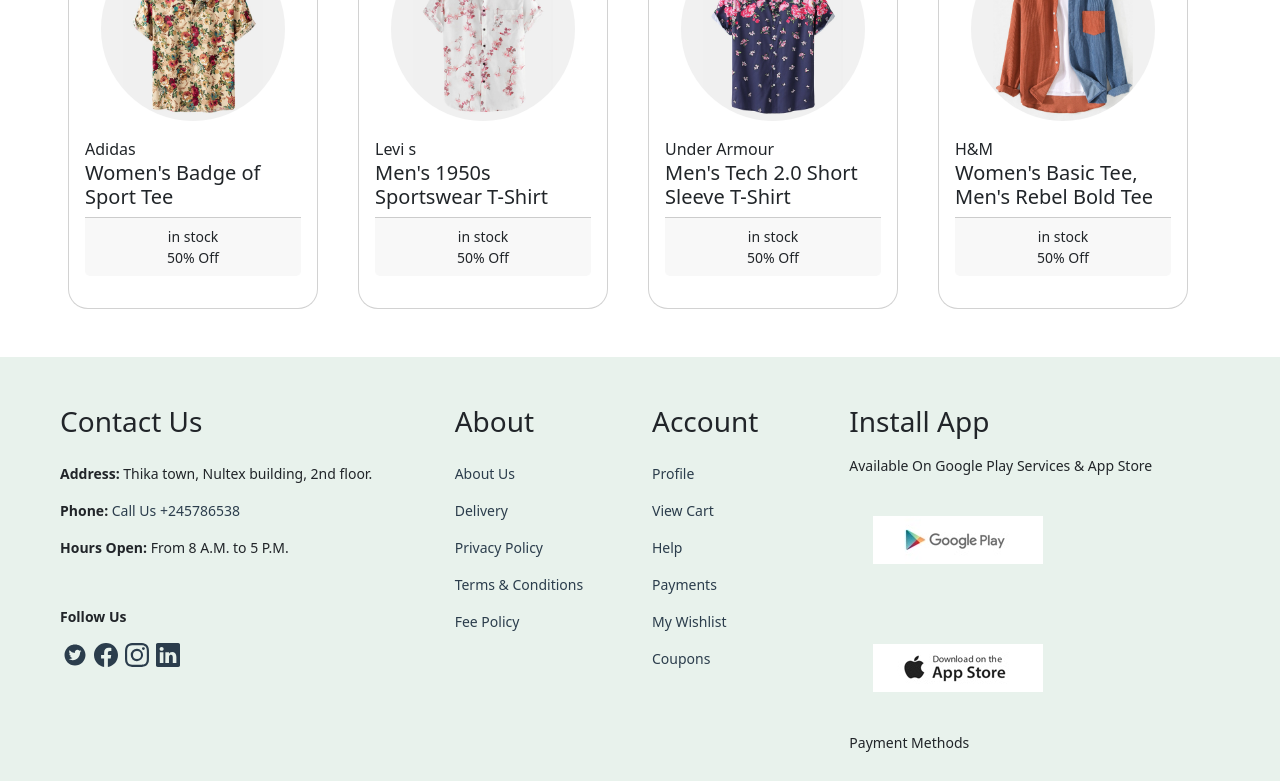
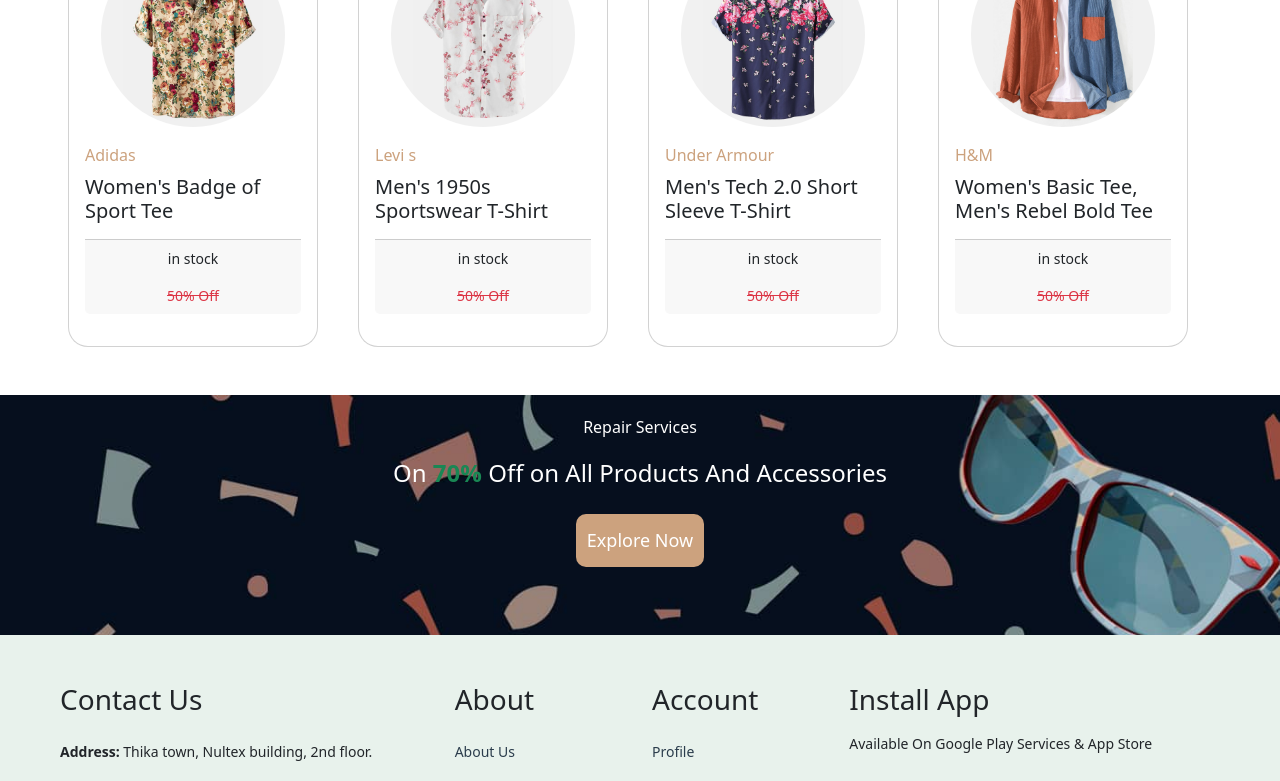
Before and after one commit to hetpatel4381/E-commerce-site_ReactJS, a React (Vite) app: page / in a window 1280 px wide. Shown: the part 880-1661 px from the top of the page. Built offline with nearby package versions, Linux system fonts and the light colour scheme.

Commit message:
completed the repair section on Home page

```diff
--- a/src/App.css
+++ b/src/App.css
@@ -1,7 +1,7 @@
-@import url('https://fonts.googleapis.com/css2?family=League+Spartan:wght@200;300;400;500;600;700&display=swap');
+@import url("https://fonts.googleapis.com/css2?family=League+Spartan:wght@200;300;400;500;600;700&display=swap");
 
-:root{
-  --primary: #00A97F;
+:root {
+  --primary: #00a97f;
   --primary1: #2b3d4c;
   --primary2: #354d61;
   --dark: rgba(13, 13, 10, 255);
@@ -15,48 +15,48 @@
   --search: #ff6000;
 }
 
-.logo{
+.logo {
   max-width: 100%;
   height: 40px;
 }
 
-
-a{
+a {
   text-decoration: none;
   font-size: 14px;
 }
 
-p{
+p {
   font-size: 14px;
   margin: 0;
 }
 
-h1{
+h1 {
   font-weight: 600;
   color: var(--search);
   /* margin: 10px; */
   font-size: 40px;
 }
 
-h2{
+h2 {
   font-weight: 400;
   color: var(--primary1);
   font-size: 24px;
   margin: 10px;
 }
 
-span{
+span {
   border-radius: 20px;
+  margin-bottom: 10px;
 }
 
-button{
+button {
   padding: 12px 10px;
   font-size: 14px;
   background-color: var(--primary1);
   color: white;
 }
 
-.button-link{
+.button-link {
   padding: 12px 10px;
   font-size: 18px;
   border-radius: 10px;
@@ -66,79 +66,73 @@
   transition: 0.5s ease;
 }
 
-.button-link:hover{
+.button-link:hover {
   background: transparent;
   color: var(--primary1);
   border: 1px solid var(--primary);
 }
 
-.active{
+.active {
   font-weight: 600;
   color: var(--primary);
 }
 
-.inactive{
+.inactive {
   color: var(--primary1);
   font-weight: 400;
 }
 
 /* Header Starts here */
 
-.header-top-strip a{
+.header-top-strip a {
   color: var(--primary1);
 }
 
-.input-group button{
+.input-group button {
   background: transparent;
   font-size: 14px;
   color: var(--search);
 }
 
-.header-upper{
+.header-upper {
   background: var(--lighter2);
 }
 
-.nav-links a{
+.nav-links a {
   font-size: 16px;
   text-transform: uppercase;
   text-decoration: none;
 }
 
-.social-icons a{
+.social-icons a {
   color: var(--search);
 }
 
 /* Header Ends here */
 
-
-
 /* Footer starts here*/
 
-.footer{
+.footer {
   background-color: var(--lighter2);
 }
 
-.pay img{
+.pay img {
   transition: 0.5s ease;
 }
 
-.pay img:hover{
+.pay img:hover {
   transform: translateY(-8px);
 }
 
-.footer-details a{
+.footer-details a {
   color: var(--primary1);
 }
 
-
 /* Footer Ends here*/
-
-
-
 
 /* Home Starts here */
 
-.banner-details{
+.banner-details {
   background: url(./assets/images/back.jpg);
   background-position: center;
   background-size: cover;
@@ -146,21 +140,49 @@
   height: 50vh;
 }
 
-.hero-details img{
+.hero-details img {
   width: 100%;
   height: 70px;
 }
 
-.hero-details .card{
+.hero-details .card {
   border-radius: 10px;
 }
 
-.featured-products .card img{
+.featured-products .card img {
   border-radius: 200px;
 }
 
-.featured-products .card{
+.featured-products .card {
   border-radius: 20px;
   max-width: 250px;
 }
+
+.featured-products .card span {
+  color: var(--darken);
+}
+
+.repair {
+  background: url(./assets/images/banner/b2.jpg);
+  background-position: center;
+  background-size: cover;
+  width: 100%;
+  height: 30vh;
+}
+
+.button-repair {
+  padding: 12px 10px;
+  font-size: 18px;
+  border-radius: 10px;
+  color: white;
+  background: var(--darken);
+  border: 1px solid transparent;
+  transition: 0.5s ease;
+}
+
+.button-repair:hover {
+  background: transparent;
+  color: white;
+  border: 1px solid var(--primary);
+}
 /* Home Ends here */
--- a/src/Components/FeaturedProducts.jsx
+++ b/src/Components/FeaturedProducts.jsx
@@ -15,13 +15,15 @@
                   className="card-img-top img-fluid m-auto p-3"
                 />
                 <div className="card-details">
-                  <div className="title">
+                  <div className="title mb-3">
                     <span>{product.brand}</span>
-                    <h5>{product.name}</h5>
+                    <h5 className='mt-2'>{product.name}</h5>
                   </div>
                   <div className="card-footer text-center mb-3">
-                    <p>{product.status}</p>
-                    <p>{product.rate}</p>
+                    <p className="mb-3">{product.status}</p>
+                    <p>
+                      <strike className='text-danger'>{product.rate}</strike>
+                    </p>
                   </div>
                 </div>
               </div>
--- a/src/pages/Home.jsx
+++ b/src/pages/Home.jsx
@@ -35,6 +35,26 @@
           </div>
         </div>
       </section>
+
+      <section className="repair">
+        <div className="container-xxl">
+          <div className="row">
+            <div className="repair-details text-center d-flex flex-column align-items-center p-3">
+              <span className="text-white mt-1">Repair Services</span>
+              <h2 className="text-white">
+                On{" "}
+                <span className="text-success">
+                  <b>70%</b>
+                </span>{" "}
+                Off on All Products And Accessories
+              </h2>
+              <div className="mt-3">
+                <button className='button-repair'>Explore Now</button>
+              </div>
+            </div>
+          </div>
+        </div>
+      </section>
     </>
   );
 }
```
